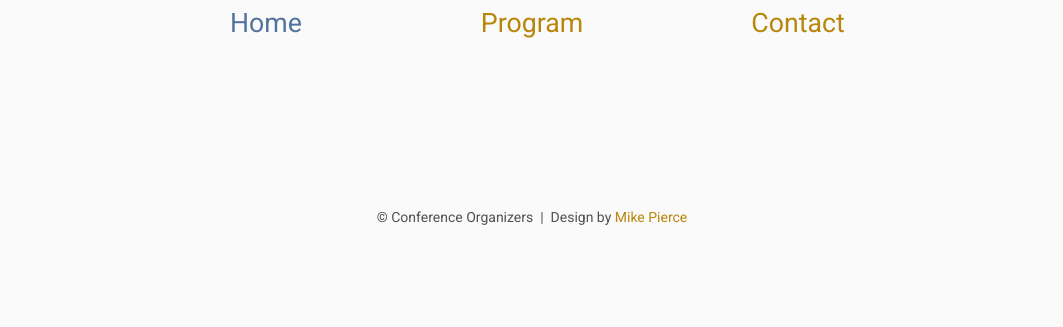
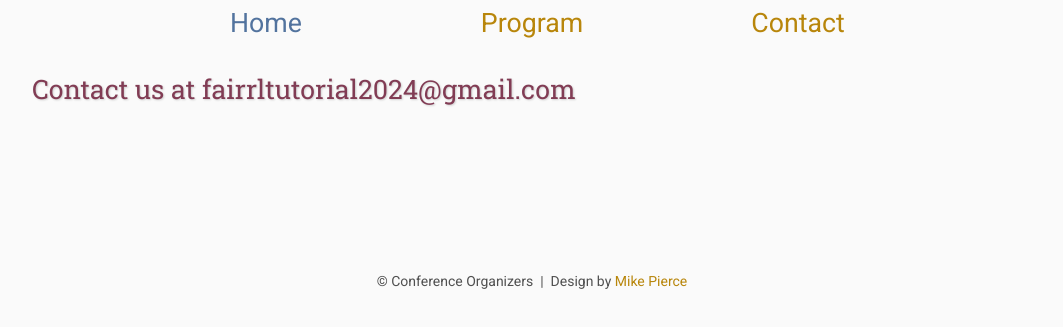
Before and after one commit to Fair-RL/fair-rl.github.io, a plain HTML site: page contact/index.html in a window 1280 px wide. Shown: the part 469-796 px from the top of the page, without its empty margins (108-1171 px from the left). Drawn offline with nearby package versions, Linux system fonts and the light colour scheme; some packages are replaced by stand-ins of ours; files that its build step writes are made by us from their sources.

Commit message:
Update index.html

```diff
--- a/contact/index.html
+++ b/contact/index.html
@@ -41,7 +41,7 @@
         </tr>
     </table>
 
-
+    <h3>Contact us at fairrltutorial2024@gmail.com</h3>
 
     <footer>
         &copy; Conference Organizers
```
